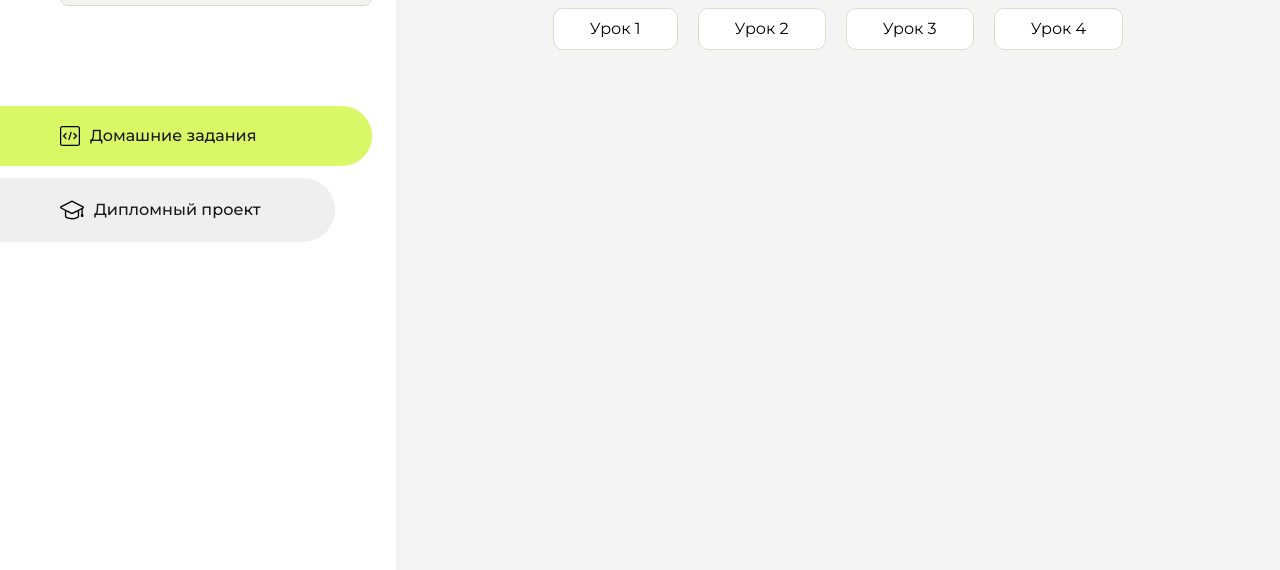
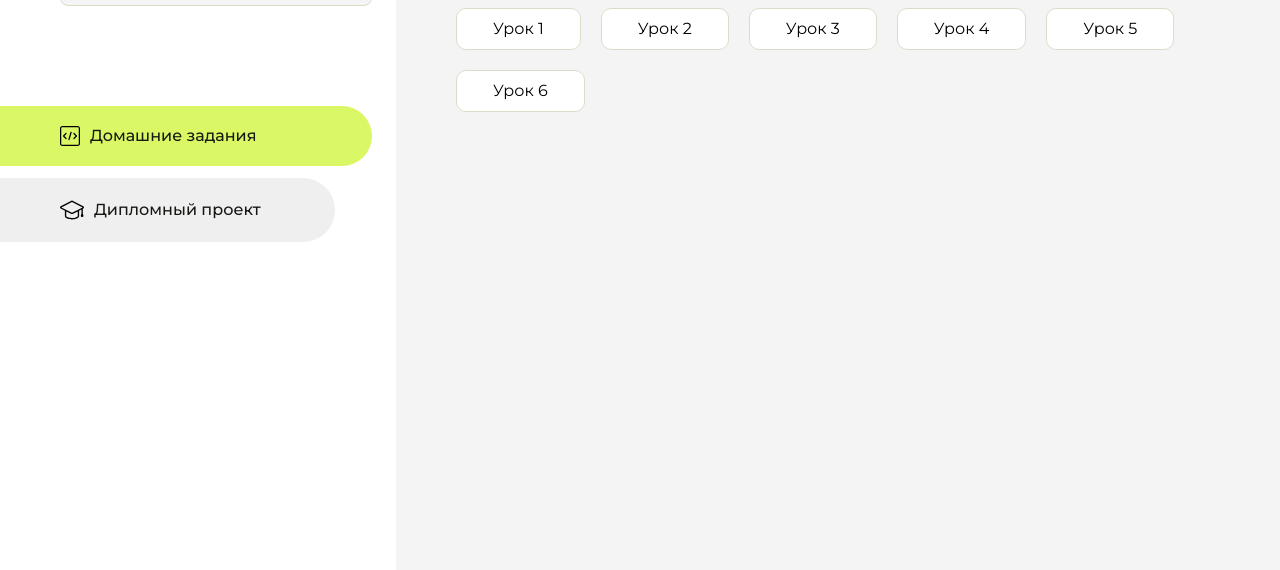
Before and after one commit to inc0mprehension/homework, a plain HTML site: page index.html in a window 1280 px wide. Shown: the part 230-800 px from the top of the page. Drawn offline with Linux system fonts and the light colour scheme.

Commit message:
Update index.html

```diff
--- a/index.html
+++ b/index.html
@@ -104,6 +104,12 @@
                     <li class="content__list-item">
                         <a href="fourth/index.html">Урок 4</a>
                     </li>
+                    <li class="content__list-item">
+                        <a href="fit-studio/index.html">Урок 5</a>
+                    </li>
+                    <li class="content__list-item">
+                        <a href="sixth/index.html">Урок 6</a>
+                    </li>
                 </ul>
             </div>
             <div class="content__block hidden" id="diplomBlock">
```
